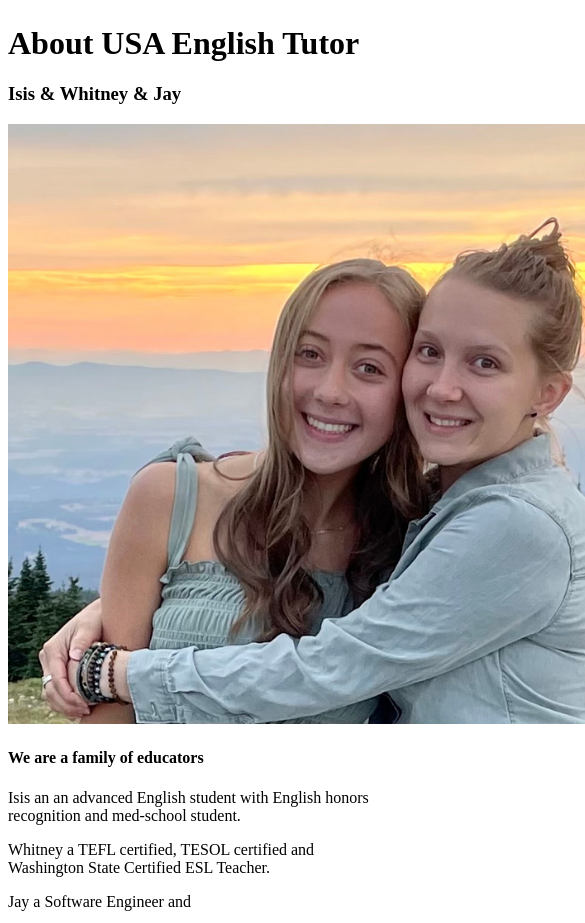
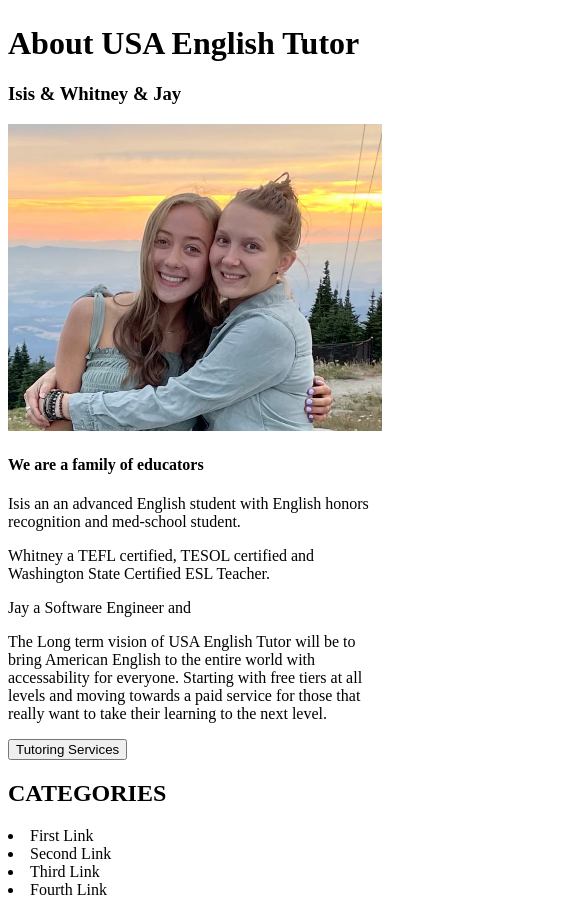
Before and after one commit to Jaywomack/usa_english_tutor_prod_frontend, a Next.js app: page /about in a window 390 px wide. Shown: the part 1800-2723 px from the top of the page, 585 px wide, since content can reach past the window. Built offline with nearby package versions, Linux system fonts and the light colour scheme.

Commit message:
About Image and link to tutoring

```diff
--- a/pages/about.jsx
+++ b/pages/about.jsx
@@ -1,4 +1,5 @@
 import Link from "next/link";
+import Image from "next/image";
 const About = () => {
   return (
     <div className="flex flex-col items-center justify-center min-h-screen pb-24">
@@ -11,11 +12,16 @@ const About = () => {
         </h3>
         <div className="flex flex-wrap overflow-hidden items-center">
           <div className="w-full overflow-hidden lg:w-1/2 flex justify-end rounded ">
-            <img src="/static/images/isis_whit_732X600.png" alt="" />
+            <Image
+              width={732}
+              height={600}
+              src="/static/images/isis_whit_732X600.png"
+              alt=""
+            />
           </div>
           <div className="w-full overflow-hidden lg:w-1/2 text-start">
             <div className="md:w-1/2 md:ml-12">
-              <h4 className="text-gray-900 text-3xl mb-2">
+              <h4 className="text-gray-900 text-3xl mb-2 lg:mb-5">
                 We are a family of educators
               </h4>
               <p className="text-gray-600 text-2xl mb-2">
@@ -36,6 +42,11 @@ const About = () => {
                 towards a paid service for those that really want to take their
                 learning to the next level.
               </p>
+              <Link href="/tutors">
+                <button class="flex mx-auto mt-16 text-white bg-indigo-500 border-0 py-2 px-8 focus:outline-none hover:bg-indigo-600 rounded text-lg ">
+                  Tutoring Services
+                </button>
+              </Link>
             </div>
           </div>
         </div>
```
